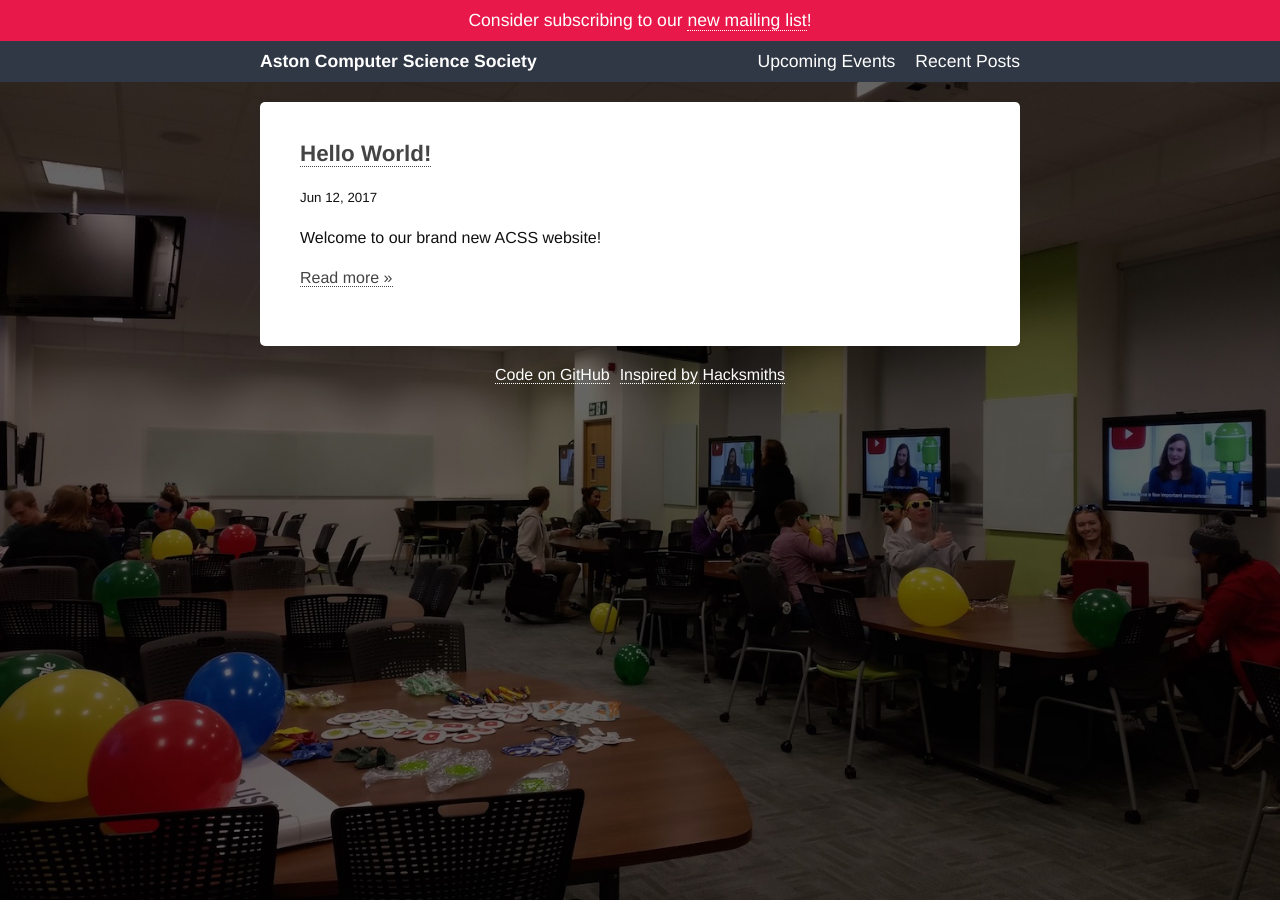
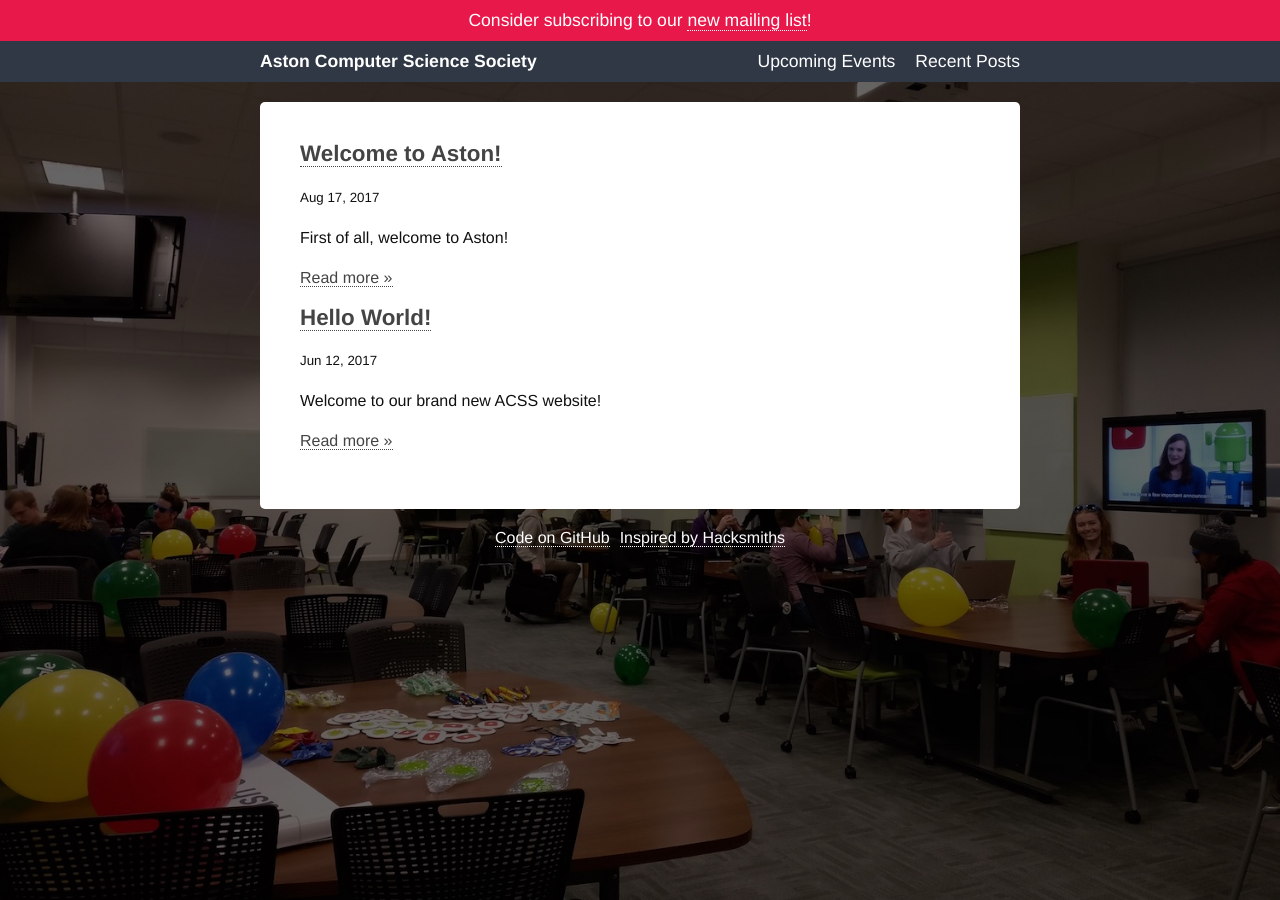
Before and after one commit to aston-css/astoncss.com, a Jekyll site: the page built from posts.html, in a window 1280 px wide. Built offline with Jekyll 4.4.1, drawn with Linux system fonts in a browser that asks for light colours.

Commit message:
Welcome to Aston blog post created

```diff
--- a/_config.yml
+++ b/_config.yml
@@ -33,3 +33,4 @@ exclude:
   - Gemfile.lock
 sass:
   sass_dir: css
+future: true
--- /dev/null
+++ b/_posts/2017-08-17-welcome-to-aston.md
@@ -0,0 +1,16 @@
+---
+layout: post
+title:  "Welcome to Aston!"
+date:   2017-08-17 12:00:00 +0000
+---
+
+First of all, welcome to Aston!
+
+
+[Mail]: http://twitter.us15.list-manage.com/subscribe?u=5c76c6487162a4644f24574b6&id=8948e9a3d3
+[Twitter]: https://twitter.com/AstonCSS
+[Slack]:   https://aston-css.slack.com/signup
+[Facebook]: https://www.facebook.com/AstonCSS
+[Facebook Group]: https://www.facebook.com/groups/AstonCSS
+[Calendar]: https://astoncss.com/events
+[CoC]: https://github.com/aston-css/code-of-conduct
```
Also changed, not shown: Gemfile.lock.
